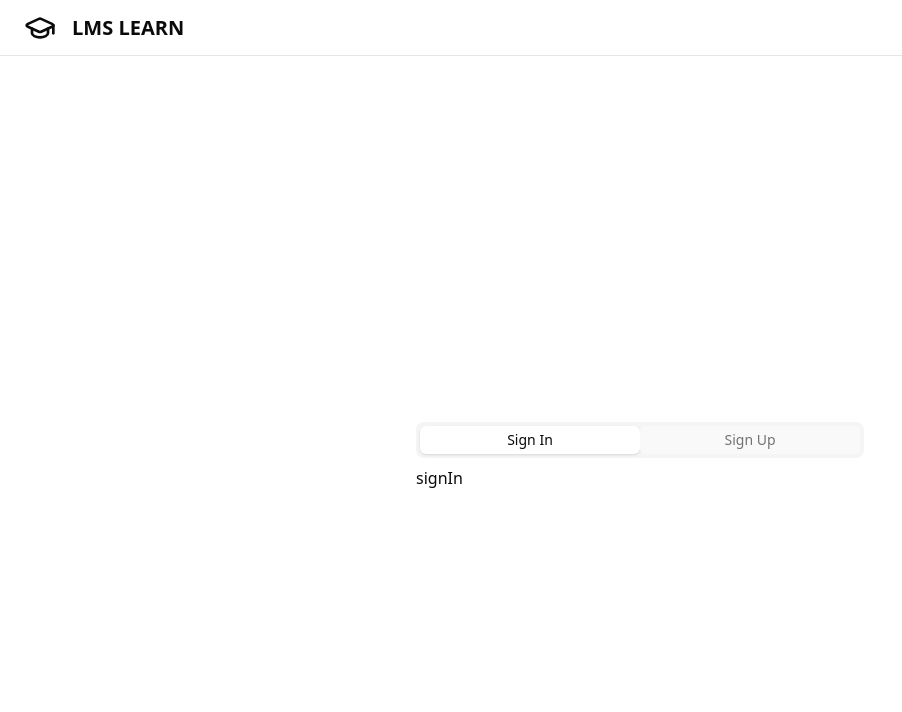
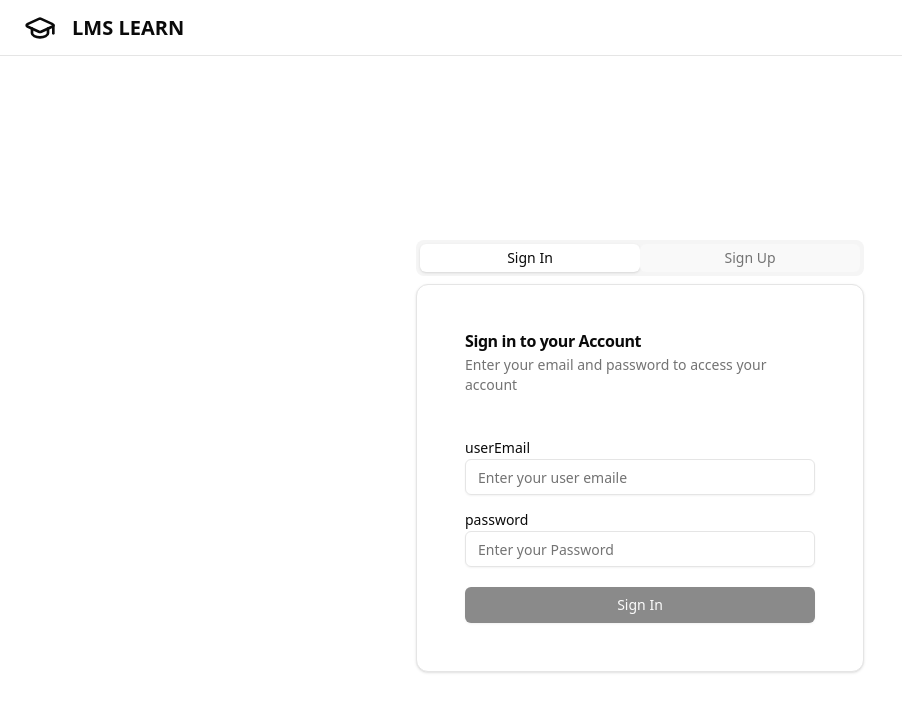
Before and after one commit to hkudarha/LMS, a React (Vite) app in the folder client/: page /auth in a window 1280 px wide. Shown: the top 712 px of the page, without its empty margins (0-902 px from the left). Built offline with nearby package versions, Linux system fonts and the light colour scheme.

Commit message:
controller

```diff
--- a/client/src/components/common-form/form-controls.jsx
+++ b/client/src/components/common-form/form-controls.jsx
@@ -12,6 +12,9 @@ import { Textarea } from "../ui/textarea";
 function FormControls({ formControls = [], formData, setFormData }) {
   function renderComponentByType(getControlItem) {
     let element = null;
+
+    const currentControlItemValue = formData[getControlItem.name] || ''
+
     switch (getControlItem.componentType) {
       case "input":
         element = (
@@ -20,6 +23,11 @@ function FormControls({ formControls = [], formData, setFormData }) {
             name={getControlItem.name}
             placeholder={getControlItem.placeholder}
             type={getControlItem.type}
+            value={currentControlItemValue}
+            onChange={(event)=> setFormData({
+                ...formData,
+                [getControlItem.name] : event.target.value
+            })}
           />
         );
 
@@ -27,7 +35,13 @@ function FormControls({ formControls = [], formData, setFormData }) {
 
       case "select":
         element = (
-          <Select>
+          <Select
+          onValueChange={(value) => setFormData({
+            ...formData,
+            [getControlItem.name] : value
+          })}
+          value={currentControlItemValue}
+          >
             <SelectTrigger className="w-full">
               <SelectValue placeholder={getControlItem.Label} />
             </SelectTrigger>
@@ -50,6 +64,11 @@ function FormControls({ formControls = [], formData, setFormData }) {
             id={getControlItem.name}
             name={getControlItem.name}
             placeholder={getControlItem.placeholder}
+            value={currentControlItemValue}
+            onChange={(event)=> setFormData({
+                ...formData,
+                [getControlItem.name] : event.target.value
+            })}
           />
         );
         break;
@@ -61,6 +80,11 @@ function FormControls({ formControls = [], formData, setFormData }) {
             name={getControlItem.name}
             placeholder={getControlItem.placeholder}
             type={getControlItem.type}
+            value={currentControlItemValue}
+            onChange={(event)=> setFormData({
+                ...formData,
+                [getControlItem.name] : event.target.value
+            })}
           />
         );
         break;
--- a/client/src/components/common-form/index.jsx
+++ b/client/src/components/common-form/index.jsx
@@ -7,6 +7,7 @@ function CommonForm({
   formControls = [],
   formData,
   setFormData,
+  isButtonDisabled = false,
 }) {
   return (
     <form onSubmit={handleSubmit}>
@@ -16,7 +17,9 @@ function CommonForm({
         formData={formData}
         setFormData={setFormData}
       />
-      <Button type="submit" className="mt-5 w-full">{buttonText || "submit"}</Button>
+      <Button disabled={isButtonDisabled} type="submit" className="mt-5 w-full">
+        {buttonText || "submit"}
+      </Button>
     </form>
   );
 }
--- a/client/src/config/index.js
+++ b/client/src/config/index.js
@@ -1,13 +1,13 @@
 export const signUpFormControls = [
     {
-        name :'username',
+        name :'userName',
         label : 'User Name',
         placeholder : 'Enter your user name',
         type : 'text',
         componentType : 'input'
     },
     {
-        name :'email',
+        name :'userEmail',
         label : 'User Email',
         placeholder : 'Enter your user emaile',
         type : 'text',
@@ -21,3 +21,33 @@ export const signUpFormControls = [
         componentType : 'input'
     },
 ]
+
+export const signInFormControls = [
+
+    {
+        name :'userEmail',
+        label : 'User Email',
+        placeholder : 'Enter your user emaile',
+        type : 'text',
+        componentType : 'input'
+    },
+    {
+        name :'password',
+        label : 'Password',
+        placeholder : 'Enter your Password',
+        type : 'password',
+        componentType : 'input'
+    },
+]
+
+
+export const initialSignInFormData={
+    userEmail :"",
+    password : "",
+}
+
+export const initialSignUpFormData={
+    userName : "",
+    userEmail :"",
+    password : "",
+}
--- a/client/src/context/auth-context/index.jsx
+++ b/client/src/context/auth-context/index.jsx
@@ -1,9 +1,22 @@
-import { createContext } from "react";
+import { initialSignInFormData, initialSignUpFormData } from "@/config";
+import { createContext, useState } from "react";
 
 export const AuthContext = createContext(null);
 
-export default function AuthProvider({children}){
-    return <AuthContext.Provider value={{}}>
-        {children}
+export default function AuthProvider({ children }) {
+  const [signInFormData, setSignInFormData] = useState(initialSignInFormData);
+  const [signUpFormData, setSignUpFormData] = useState(initialSignUpFormData);
+
+  return (
+    <AuthContext.Provider
+      value={{
+        signInFormData,
+        setSignInFormData,
+        signUpFormData,
+        setSignUpFormData,
+      }}
+    >
+      {children}
     </AuthContext.Provider>
+  );
 }
--- a/client/src/pages/auth/index.jsx
+++ b/client/src/pages/auth/index.jsx
@@ -1,44 +1,110 @@
 import CommonForm from "@/components/common-form";
+import {
+  Card,
+  CardContent,
+  CardDescription,
+  CardHeader,
+  CardTitle,
+} from "@/components/ui/card";
 import { Tabs, TabsContent, TabsList, TabsTrigger } from "@/components/ui/tabs";
-import { signUpFormControls } from "@/config";
+import { signInFormControls, signUpFormControls } from "@/config";
+import { AuthContext } from "@/context/auth-context";
 import { GraduationCap } from "lucide-react";
-import { useState } from "react";
+import { useContext, useState } from "react";
 import { Link } from "react-router-dom";
 
 function AuthPage() {
+  const [activeTab, setActiveTab] = useState("signin");
 
-  const [activeTab, setActiveTab] = useState('signin');
+  const {
+    signInFormData,
+    setSignInFormData,
+    signUpFormData,
+    setSignUpFormData,
+  } = useContext(AuthContext);
 
-  function handleTabChange(value){
-    setActiveTab(value)
+  function handleTabChange(value) {
+    setActiveTab(value);
   }
+
+  function checkIfSignInFormIsValid() {
+    return (
+      signInFormData &&
+      signInFormData.userEmail !== "" &&
+      signInFormData.password !== ""
+    );
+  }
+
+  function checkIfSignUnFormIsValid() {
+    return (
+      signUpFormData &&
+      signUpFormData.userName !== "" &&
+      signUpFormData.userEmail !== "" &&
+      signUpFormData.password !== ""
+    );
+  }
+
+  console.log(signInFormData);
 
   return (
     <div className="flex flex-col min-h-screen">
       <header className="px-4 lg:px-6 h-14  flex items-center border-b">
-        <Link to={'/'} className="flex items-center justify-center ">
-          <GraduationCap className="h-8 w-8 mr-4 "/>
+        <Link to={"/"} className="flex items-center justify-center ">
+          <GraduationCap className="h-8 w-8 mr-4 " />
           <span className="font-extrabold text-xl ">LMS LEARN</span>
         </Link>
       </header>
 
       <div className="flex items-center justify-center min-h-screen bg-background ">
         <Tabs
-        value={activeTab}
-        defaultValue="signin"
-        onValueChange={handleTabChange}
-        className="w-full max-w-md"
+          value={activeTab}
+          defaultValue="signin"
+          onValueChange={handleTabChange}
+          className="w-full max-w-md"
         >
-          <TabsList className='grid w-full grid-cols-2'>
-            <TabsTrigger value='signin'>Sign In</TabsTrigger>
-            <TabsTrigger value='signup'>Sign Up</TabsTrigger>
+          <TabsList className="grid w-full grid-cols-2">
+            <TabsTrigger value="signin">Sign In</TabsTrigger>
+            <TabsTrigger value="signup">Sign Up</TabsTrigger>
           </TabsList>
-          <TabsContent value='signin'>
-            signIn
+          <TabsContent value="signin">
+            <Card className="p-6 space-y-4">
+              <CardHeader>
+                <CardTitle>Sign in to your Account </CardTitle>
+                <CardDescription>
+                  Enter your email and password to access your account
+                </CardDescription>
+              </CardHeader>
+
+              <CardContent className="space-y-2">
+                <CommonForm
+                  formControls={signInFormControls}
+                  buttonText={"Sign In"}
+                  formData={signInFormData}
+                  setFormData={setSignInFormData}
+                  isButtonDisabled={!checkIfSignInFormIsValid()}
+                />
+              </CardContent>
+            </Card>
           </TabsContent>
-          <TabsContent value='signup'>
-            <CommonForm formControls={signUpFormControls}/>
+          <TabsContent value="signup">
+            <Card className="p-6 space-y-4">
+              <CardHeader>
+                <CardTitle>Ctreate a new Account </CardTitle>
+                <CardDescription>
+                  Enter your details to get started
+                </CardDescription>
+              </CardHeader>
 
+              <CardContent className="space-y-2">
+                <CommonForm
+                  formControls={signUpFormControls}
+                  buttonText={"Sign Up"}
+                  formData={signUpFormData}
+                  setFormData={setSignUpFormData  }
+                  isButtonDisabled={!checkIfSignUnFormIsValid()}
+                />
+              </CardContent>
+            </Card>
           </TabsContent>
         </Tabs>
       </div>
```
Also changed, not shown: 2 other files (tests, documents, lock files or other folders).
